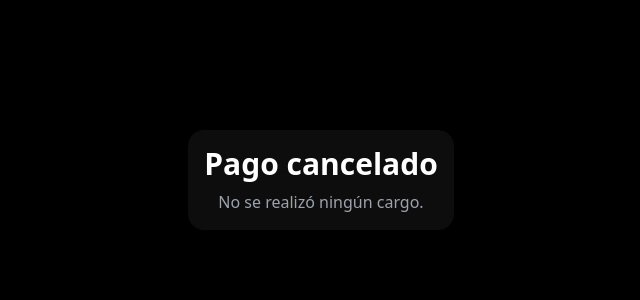
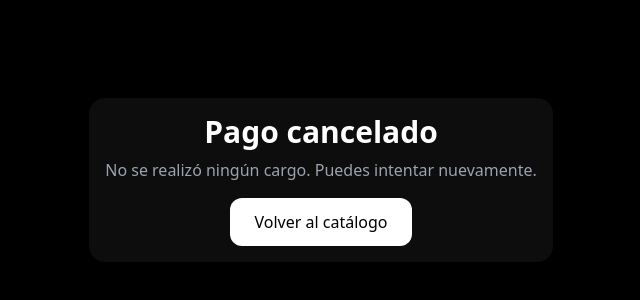
Before and after one commit to Sannatan-store/sannatan-shop, a Next.js app: page /cancel in a window 1280 px wide. Shown: the part 220-520 px from the top of the page, without its empty margins (319-959 px from the left). Built offline with nearby package versions, Linux system fonts and the light colour scheme.

Commit message:
Update cancel.tsx

```diff
--- a/pages/cancel.tsx
+++ b/pages/cancel.tsx
@@ -3,7 +3,8 @@ export default function Cancel() {
     <div className="min-h-screen flex items-center justify-center p-6">
       <div className="card text-center">
         <h1 className="text-3xl font-bold mb-2">Pago cancelado</h1>
-        <p className="text-gray-400">No se realizó ningún cargo.</p>
+        <p className="text-gray-400">No se realizó ningún cargo. Puedes intentar nuevamente.</p>
+        <a href="/catalog" className="btn-primary mt-4 inline-block">Volver al catálogo</a>
       </div>
     </div>
   );
```
